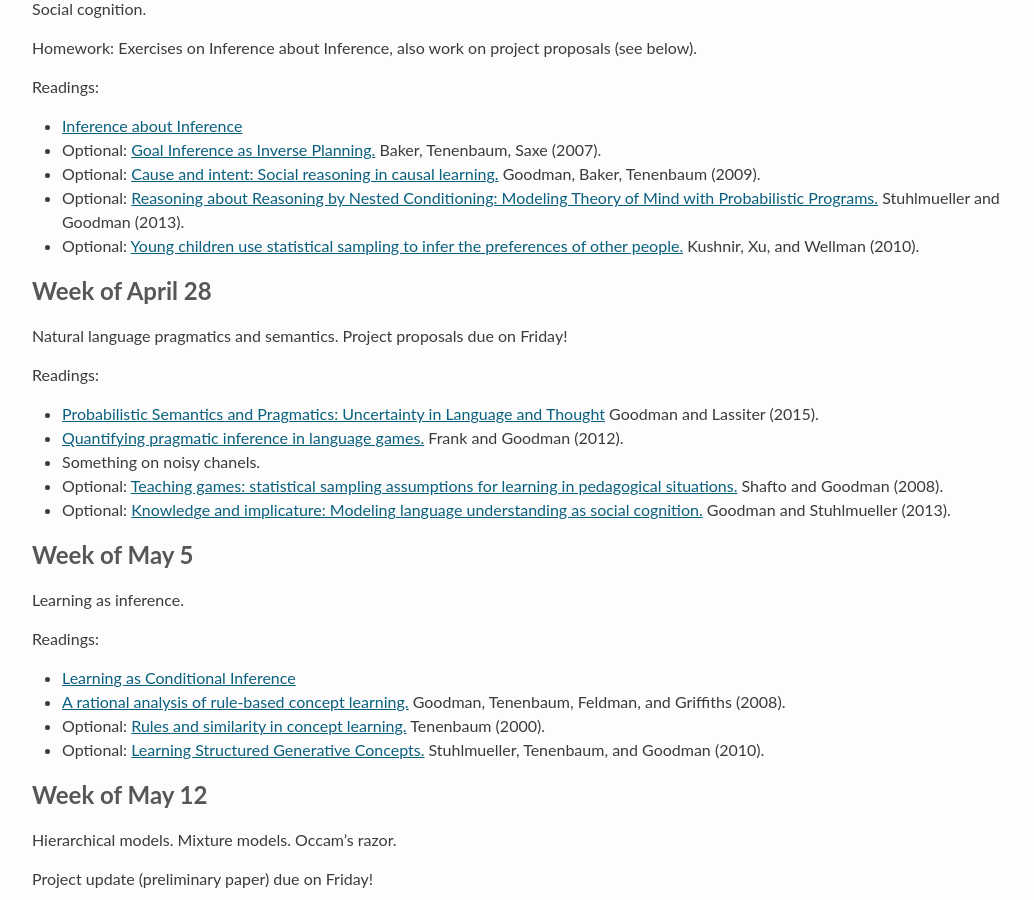
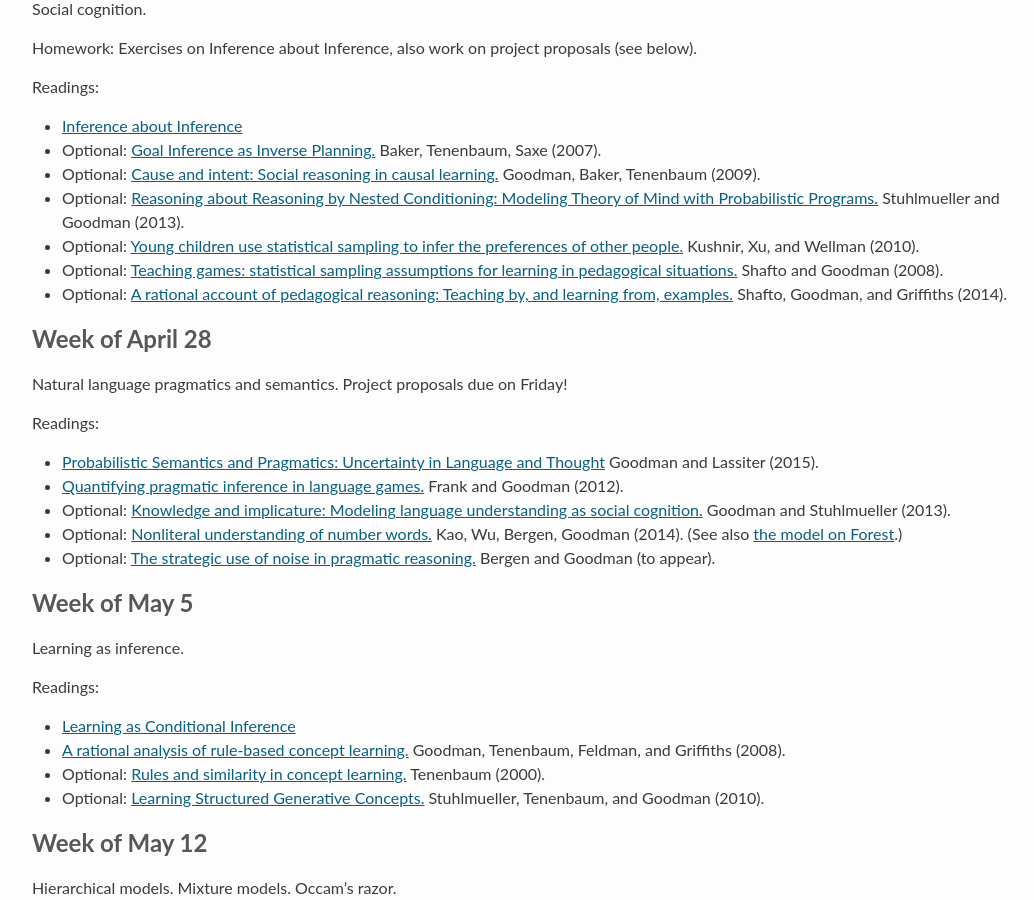
Before and after one commit to stanford-cocolab/cocolab.stanford.edu, a Jekyll site: the page built from psych204.md, in a window 1280 px wide and 900 px high, scrolled down 2583 px. Shown: the whole window, without its empty margins (94-1128 px from the left). Built offline with Jekyll 4.4.1, drawn with Linux system fonts in a browser that asks for light colours; Markdown is read by kramdown in place of the engine named in the settings.

Commit message:
update 204 syllabus

```diff
--- a/psych204.md
+++ b/psych204.md
@@ -119,6 +119,8 @@ Readings:
 * Optional: [Cause and intent: Social reasoning in causal learning.](http://stanford.edu/~ngoodman/papers/SocCause_v1.pdf) Goodman, Baker, Tenenbaum (2009).
 * Optional: [Reasoning about Reasoning by Nested Conditioning: Modeling Theory of Mind with Probabilistic Programs.](http://stanford.edu/~ngoodman/papers/StuhlmuellerGoodman-CogSys-2013.pdf) Stuhlmueller and Goodman (2013).
 * Optional: [Young children use statistical sampling to infer the preferences of other people.](https://courses.cit.cornell.edu/tk397/ECCL/Publications_files/Psychological%20Science-2010-Kushnir-0956797610376652.pdf) Kushnir, Xu, and Wellman (2010).
+* Optional: [Teaching games: statistical sampling assumptions for learning in pedagogical situations.](http://stanford.edu/~ngoodman/papers/pedagogicalSampling.pdf) Shafto and Goodman (2008).
+* Optional: [A rational account of pedagogical reasoning: Teaching by, and learning from, examples.](http://www.stanford.edu/~ngoodman/papers/shaftogg14.pdf) Shafto, Goodman, and Griffiths (2014).
 
 
 ## Week of April 28
@@ -128,9 +130,9 @@ Readings:
 
 * [Probabilistic Semantics and Pragmatics: Uncertainty in Language and Thought](http://www.stanford.edu/~ngoodman/papers/Goodman-HCS-final.pdf) Goodman and Lassiter (2015).
 * [Quantifying pragmatic inference in language games.](http://stanford.edu/~ngoodman/papers/FrankGoodman-Science2012.pdf) Frank and Goodman (2012).
-* Something on noisy chanels.
-* Optional: [Teaching games: statistical sampling assumptions for learning in pedagogical situations.](http://stanford.edu/~ngoodman/papers/pedagogicalSampling.pdf) Shafto and Goodman (2008).
 * Optional: [Knowledge and implicature: Modeling language understanding as social cognition.](http://stanford.edu/~ngoodman/papers/GS-TopiCS-2013.pdf) Goodman and Stuhlmueller (2013).
+* Optional: [Nonliteral understanding of number words.](http://cocolab.stanford.edu/papers/PNAS-2014-KaoEtAl.pdf) Kao, Wu, Bergen, Goodman (2014). (See also [the model on Forest](http://forestdb.org/models/hyperbole.html).)
+* Optional: [The strategic use of noise in pragmatic reasoning.](http://cocolab.stanford.edu/papers/PragmaticProsody.pdf) Bergen and Goodman (to appear).
 
 
 
```
